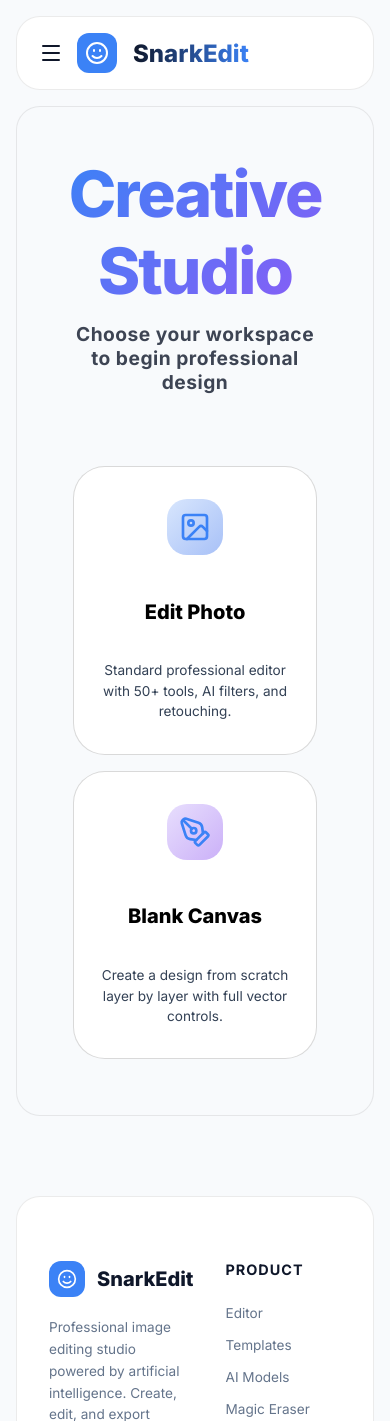
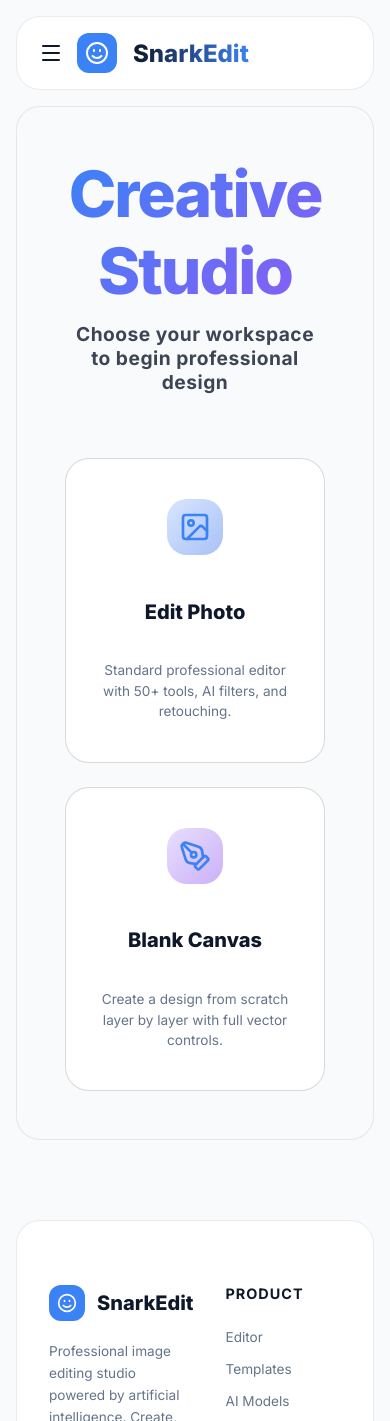
Before and after one commit to abhiishek2408/SnarkEdit, a React (Vite) app: page / in a window 390 px wide. Shown: the top 1421 px of the page. Built offline with nearby package versions, Linux system fonts and the light colour scheme; a web font is replaced by a local one.

Commit message:
fix: correct MCQ model import in mcqBankRoutes

```diff
--- a/src/components/LayerPanel.jsx
+++ b/src/components/LayerPanel.jsx
@@ -28,7 +28,7 @@ const LayerPanel = ({
       width: '240px',
       position: 'absolute',
       right: '1rem',
-      top: '6.5rem',
+      top: '7.5rem',
       zIndex: 100,
       padding: '1rem',
       maxHeight: '400px',
--- a/src/components/Navbar.jsx
+++ b/src/components/Navbar.jsx
@@ -18,16 +18,6 @@ const Navbar = ({ isTemplateMode, setIsTemplateMode, isBlankCanvas, setIsBlankCa
         </div>
       </div>
 
-      <div className="nav-links desktop-only">
-        <a href="#" className={!isTemplateMode && !isBlankCanvas ? 'active' : ''} onClick={() => {
-          setIsTemplateMode(false);
-          setIsBlankCanvas(false);
-        }}>Editor</a>
-        <a href="#" className={isBlankCanvas ? 'active' : ''} onClick={() => {
-          setIsBlankCanvas(true);
-          setIsTemplateMode(false);
-        }}>Blank Canvas</a>
-      </div>
 
       <div className="nav-actions desktop-only">
         <button className="icon-btn" onClick={() => setShowLayerPanel(!showLayerPanel)} title={showLayerPanel ? 'Hide Layers' : 'Show Layers'} style={{ color: showLayerPanel ? 'var(--primary)' : 'inherit' }}>
--- a/src/components/Sidebar.jsx
+++ b/src/components/Sidebar.jsx
@@ -50,7 +50,7 @@ const Sidebar = ({
       <aside className={`sidebar glass ${showSidebar ? 'show' : ''}`}>
         <div className="sidebar-header">
           {/* Mobile Specific Header Actions */}
-          <div className="mobile-only" style={{ display: 'none', flexDirection: 'column', gap: '1rem', marginBottom: '1.5rem', paddingBottom: '1.5rem', borderBottom: '1px solid var(--border)' }}>
+          <div className="mobile-only" style={{ flexDirection: 'column', gap: '1rem', marginBottom: '1.5rem', paddingBottom: '1.5rem', borderBottom: '1px solid var(--border)' }}>
              <p style={{ fontSize: '0.6rem', fontWeight: 900, color: 'var(--primary)', letterSpacing: '1px' }}>QUICK ACTIONS</p>
              <div style={{ display: 'grid', gridTemplateColumns: 'repeat(4, 1fr)', gap: '8px' }}>
                 <button className="icon-btn" onClick={onUndo} disabled={historyIndex <= 0} style={{ width: '100%', height: '45px', borderRadius: '12px' }}><Undo size={20} /></button>
@@ -64,25 +64,11 @@ const Sidebar = ({
                 <span>Export Design</span>
              </button>
 
-             <div style={{ display: 'grid', gridTemplateColumns: '1fr 1fr', gap: '8px', marginTop: '4px' }}>
-                <button
-                  onClick={() => { setIsBlankCanvas(false); setIsTemplateMode(false); setShowSidebar(false); }}
-                  style={{ background: !isBlankCanvas && !isTemplateMode ? 'var(--primary)' : 'var(--tool-bg)', color: !isBlankCanvas && !isTemplateMode ? 'white' : 'var(--text-main)', border: 'none', padding: '10px', borderRadius: '12px', fontSize: '0.7rem', fontWeight: 700, display: 'flex', alignItems: 'center', gap: '6px', justifyContent: 'center' }}
-                >
-                  <Edit3 size={14} /> Editor
-                </button>
-                <button
-                  onClick={() => { setIsBlankCanvas(true); setIsTemplateMode(false); setShowSidebar(false); }}
-                  style={{ background: isBlankCanvas ? 'var(--primary)' : 'var(--tool-bg)', color: isBlankCanvas ? 'white' : 'var(--text-main)', border: 'none', padding: '10px', borderRadius: '12px', fontSize: '0.7rem', fontWeight: 700, display: 'flex', alignItems: 'center', gap: '6px', justifyContent: 'center' }}
-                >
-                  <Layout size={14} /> Canvas
-                </button>
-             </div>
           </div>
 
           <div style={{ display: 'flex', justifyContent: 'space-between', alignItems: 'center', marginBottom: '0.8rem' }}>
             <p style={{ fontSize: '0.7rem', fontWeight: 800, color: 'var(--text-muted)', textTransform: 'uppercase', letterSpacing: '0.05em' }}>Categories</p>
-            <button className="icon-btn mobile-only" onClick={() => setShowSidebar(false)} style={{ display: 'none', padding: '4px' }}>
+            <button className="icon-btn mobile-only" onClick={() => setShowSidebar(false)} style={{ padding: '4px' }}>
               <X size={18} />
             </button>
           </div>
--- a/src/index.css
+++ b/src/index.css
@@ -329,7 +329,7 @@ body::-webkit-scrollbar {
   display: flex;
   align-items: flex-start;
   justify-content: center;
-  padding: 5px 100px 100px 100px;
+  padding: 20px;
   overflow: auto !important;
   background-color: var(--bg-main);
   background-image:
@@ -645,28 +645,32 @@ body::-webkit-scrollbar {
 .project-card h3 {
   font-size: 1.25rem;
   font-weight: 800;
-  color: #000000;
+  color: var(--text-main);
   margin: 0.8rem 0;
 }
 
 .project-card p {
   font-size: 0.85rem;
-  color: #334155;
+  color: var(--text-muted);
   line-height: 1.5;
 }
 
 @media (max-width: 768px) {
   .dashboard-grid {
     grid-template-columns: 1fr;
-    gap: 1rem;
-    padding: 0.5rem;
+    gap: 1.5rem;
+    padding: 0;
+    margin: 0;
+    width: 100%;
   }
   .project-card {
-    padding: 2rem 1rem;
+    padding: 2.5rem 1.5rem;
     width: 100%;
+    border-radius: 24px;
   }
   .project-dashboard {
-    padding: 0 1rem;
+    padding: 0;
+    width: 100%;
   }
 }
 
```
Also changed, not shown: src/pages/Dashboard.jsx (+14 -14 lines).
